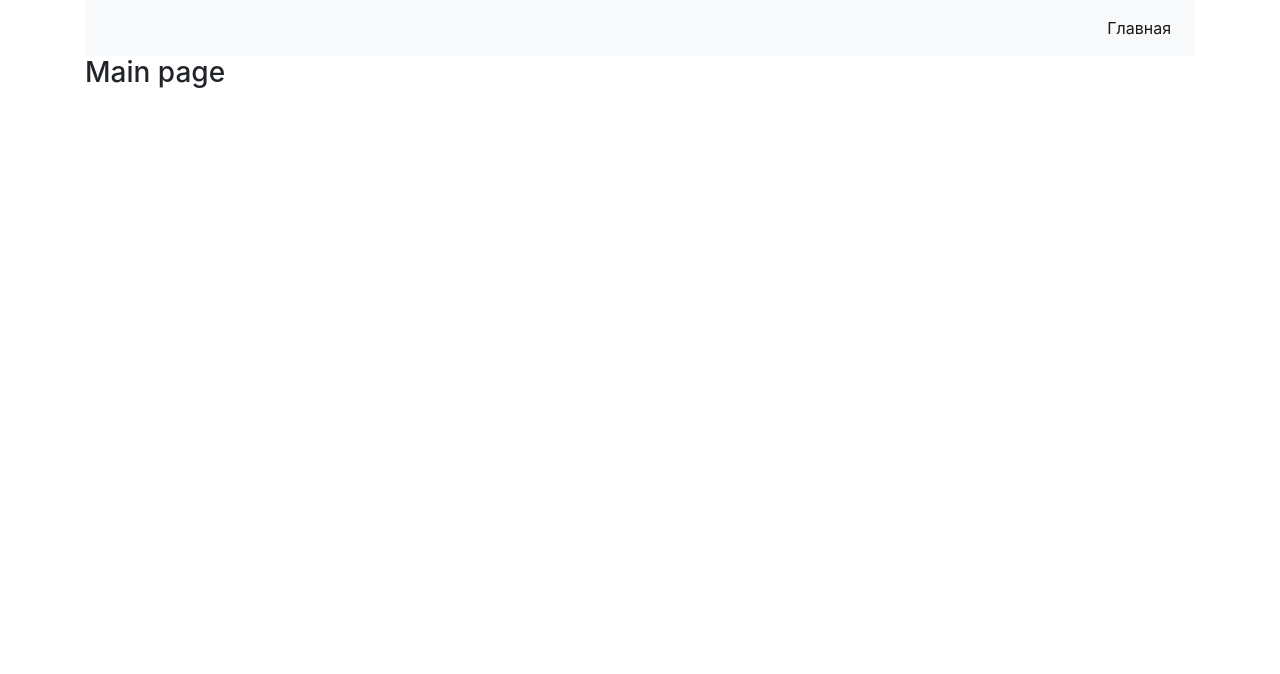
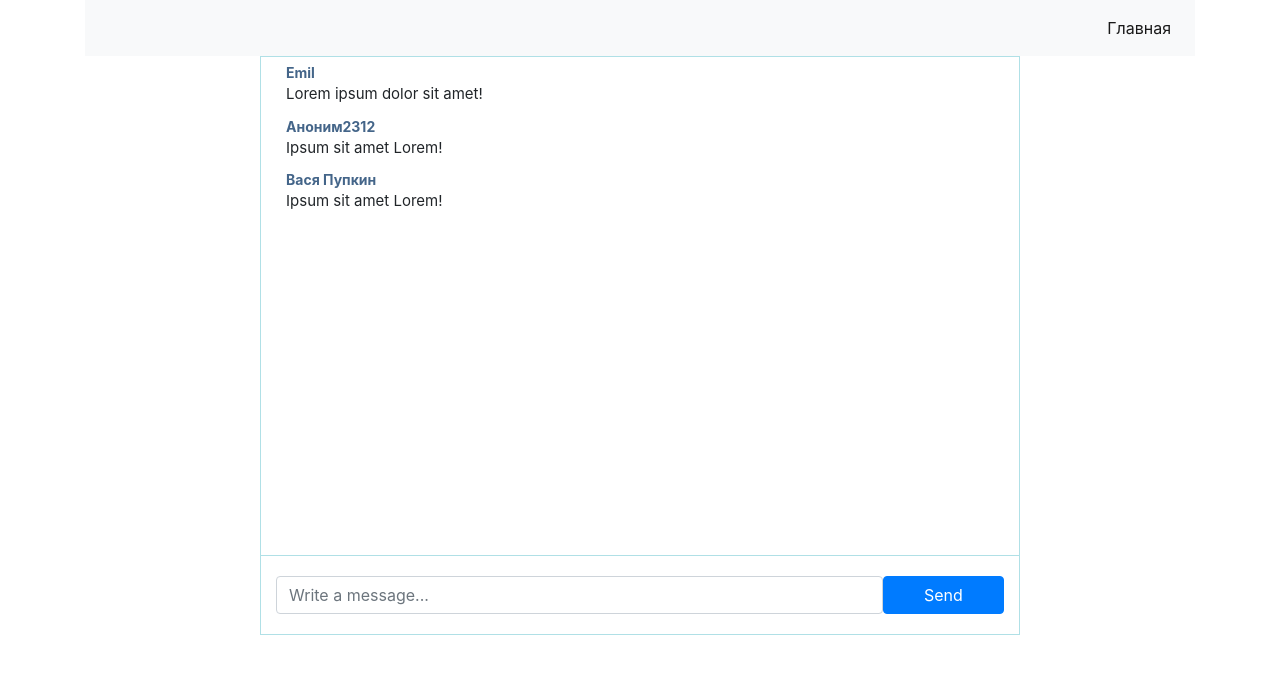
Before and after one commit to Chatik-Project/Chatik-Frontend, a Vue app: page / in a window 1280 px wide. Shown: the top 674 px of the page. Built offline with nearby package versions, Linux system fonts and the light colour scheme.

Commit message:
#2 Frontend: Главная

```diff
--- a/package.json
+++ b/package.json
@@ -1,6 +1,6 @@
 {
   "name": "twitter-project1",
-  "version": "0.1.0",
+  "version": "0.2.0",
   "description": "Chatik-Frontend",
   "main": "./src/js/main.js",
   "scripts": {
--- a/src/css/style.css
+++ b/src/css/style.css
@@ -0,0 +1,38 @@
+.messagesWrap {
+    border: 1px solid powderblue;
+    overflow-y: scroll;
+    max-height: 500px;
+    min-height: 500px;
+}
+
+#messages {
+    list-style-type: none;
+    margin: 0;
+    padding: 0;
+}
+
+#messages li {
+    padding: 5px 10px;
+}
+
+#messages li  p {
+    margin: 0
+}
+
+#messages .user {
+    color: rgb(68, 101, 137);
+    font-size: 14px;
+    font-weight: bold
+}
+
+#messages .content {
+    font-size: 15px
+}
+
+.form {
+    padding-top: 20px;
+    padding-bottom: 20px;
+    border-left: 1px solid powderblue;
+    border-right: 1px solid powderblue;
+    border-bottom: 1px solid powderblue
+}
--- a/src/js/app.js
+++ b/src/js/app.js
@@ -5,6 +5,8 @@ import { routes } from './router.js';
 import App from './App.vue';
 import { store } from './store/index.js';
 Vue.use(VueRouter);
+
+store.dispatch('chat/loadMessages');
 
 const router = new VueRouter({
     mode: "history",
--- a/src/js/components/Main.vue
+++ b/src/js/components/Main.vue
@@ -1,9 +1,50 @@
 <template>
-    <h3>Main page</h3>
+    <div class="row">
+        <div class="messagesWrap col-8 offset-2">
+            <ul id="messages" class="col-8 offset-2" v-for="message in chat.messages">
+                <li>
+                    <p class="user">{{ message.user.name }}</p>
+                    <p class="content">{{ message.content }}</p>
+                </li>
+            </ul>
+        </div>
+        <form @submit.prevent="validateMessage" class="col-8 offset-2 form-group form form-inline">
+            <input type="text" v-model="user.content" class="form-control col-10" placeholder="Write a message..." required>
+            <input type="submit" class="btn btn-primary col-2" value="Send">
+        </form>
+    </div>
 </template>
 
 <script>
+    import { mapState } from 'vuex';
     export default {
         name: "Main",
+        data() {
+          return {
+              user: {
+                  content: '',
+                  user: {
+                      name: 'Вася Шлепкин'
+                  }
+              }
+          }
+        },
+        methods: {
+            validateMessage() {
+                this.user.content = this.user.content.trim();
+                if(this.user.content.length) {
+                    this.$store.dispatch('chat/addMessage', Object.assign({}, this.user));
+                    this.clearMessage();
+                }
+            },
+            clearMessage() {
+                this.user.content = '';
+            }
+        },
+        computed: {
+            ...mapState({
+                chat: state => state.chat
+            })
+        }
     }
 </script>
--- a/src/js/store/index.js
+++ b/src/js/store/index.js
@@ -1,7 +1,9 @@
 import Vuex from 'vuex';
 import Vue from "vue";
+import chat from './modules/Chat.js';
 Vue.use(Vuex);
 export const store = new Vuex.Store({
     modules: {
+        chat
     }
 });
--- /dev/null
+++ b/src/js/store/modules/Chat.js
@@ -0,0 +1,55 @@
+const state = {
+  messages: []
+};
+
+const getters = {
+    getMessages() {
+        return this.state.messages;
+    }
+};
+
+const actions = {
+    loadMessages({ commit }) {
+        const messages = [
+            {
+                content: 'Lorem ipsum dolor sit amet!',
+                user: {
+                    name: 'Emil'
+                }
+            },
+            {
+                content: 'Ipsum sit amet Lorem!',
+                user: {
+                    name: 'Аноним2312'
+                }
+            },
+            {
+                content: 'Ipsum sit amet Lorem!',
+                user: {
+                    name: 'Вася Пупкин'
+                }
+            }
+        ];
+        commit('setMessages', messages);
+    },
+    addMessage({ commit }, user) {
+        commit('setMessage', user);
+    }
+};
+
+const mutations = {
+    setMessages(state, messages) {
+        state.messages = messages;
+    },
+    setMessage(state, user) {
+        state.messages.push(user);
+    }
+};
+
+export default {
+    namespaced: true,
+    state,
+    getters,
+    actions,
+    mutations
+}
```
Also changed, not shown: 1 other file (tests, documents, lock files or other folders).
